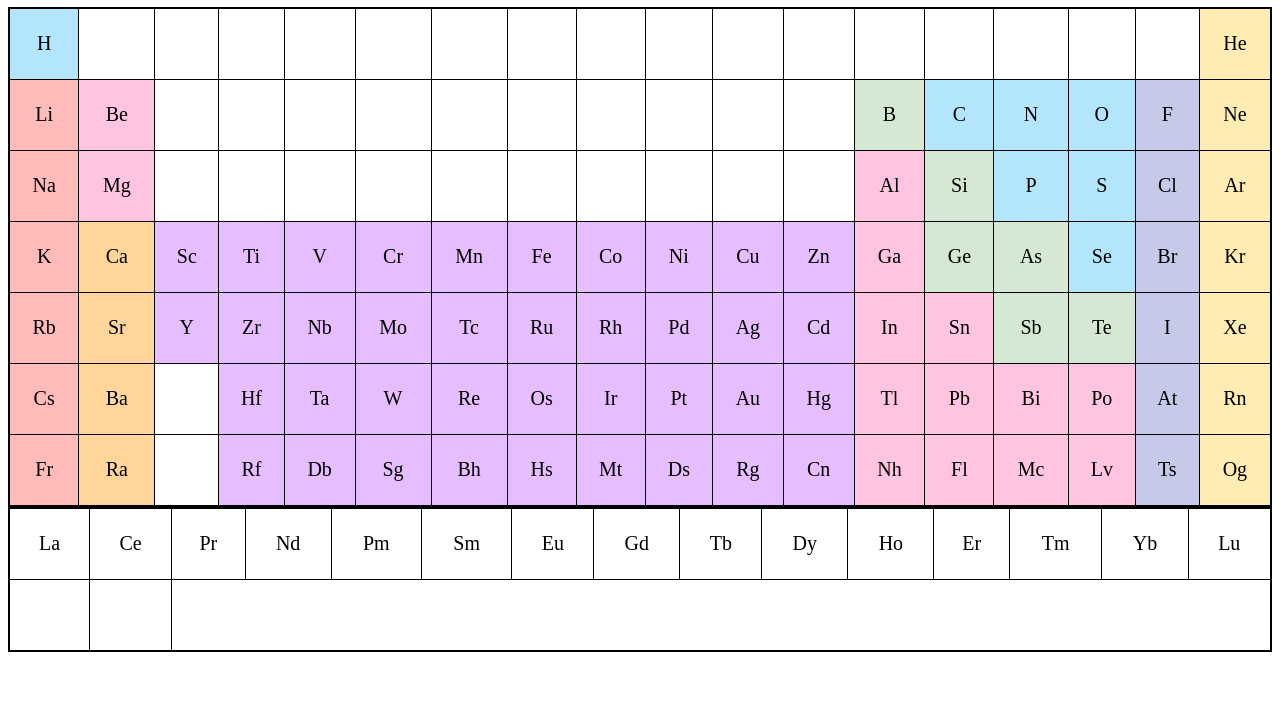
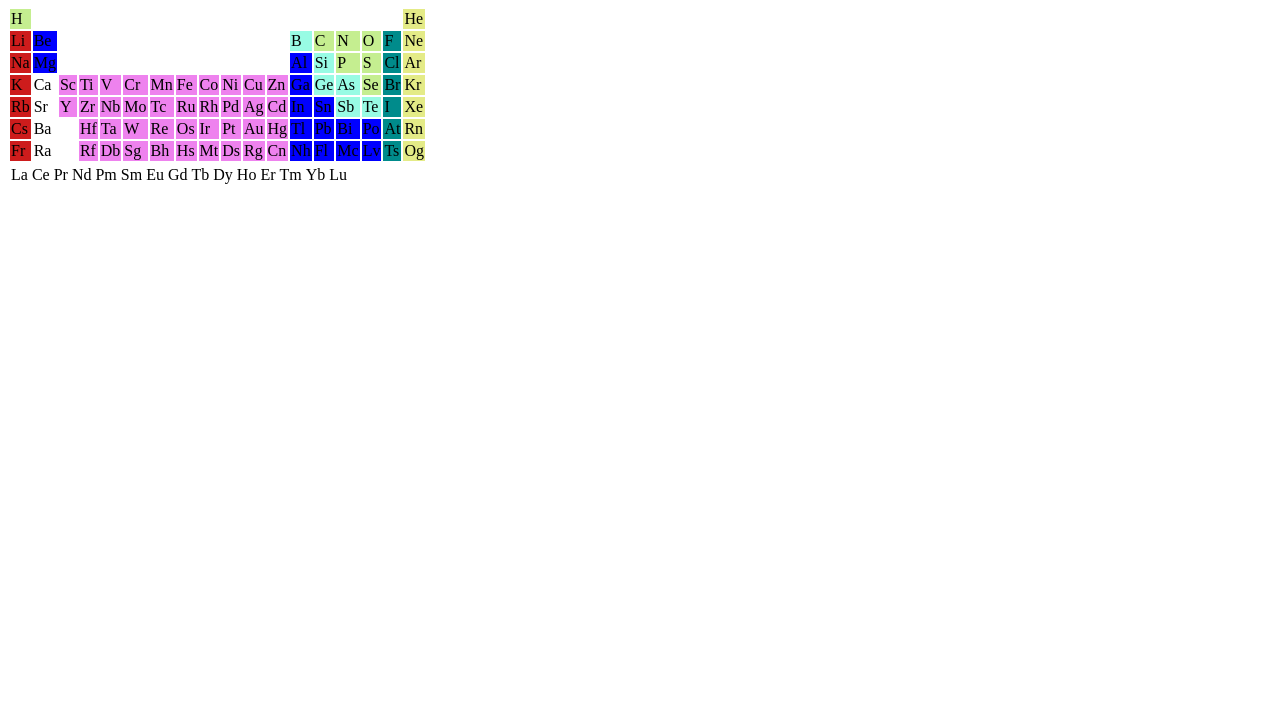
Before and after one commit to FriesRoman/TABULKA-FRIES, a plain HTML site: page index.html in a window 1280 px wide. Shown: the part 73-800 px from the top of the page. Drawn offline with Linux system fonts and the light colour scheme.

Commit message:
Add files via upload

```diff
--- a/style.css
+++ b/style.css
@@ -1,51 +1,32 @@
-table {
-    width: 100%;
-    border-collapse: collapse;
-    border: 2px solid black;
+
+.alkalicke_kovy {
+    background-color: #cd1c1c;
 }
 
-
-table td {
-    height: 50px;
-    font-size: 20px;
-    text-align: center;
-    padding: 10px;
-    border: 1px solid black;
-}
-
-h1 {
-    text-align: center;
-    font-size: 32px;
-}
-
-.alkalicke_kovy {
-    background-color: #FFBABA;
-}
-
-.kovy-alkalickych-zemin {
-    background-color: #FFD59A;
+.kovy-alkalickych_zemin {
+    background-color: #ff9100;
 }
 
 .prechodne-kovy {
-    background-color: #E6BEFF;
+    background-color: violet;
 }
 
 .kovy {
-    background-color: #FFC5E0;
+    background-color: blue;
 }
 
 .polokovy {
-    background-color: #D5E8D4;
+    background-color: #98fbe4;
 }
 
 .nekovy {
-    background-color: #B3E5FC;
+    background-color: #c5ee90;
 }
 
 .halogeny {
-    background-color: #C5CAE9;
+    background-color: darkcyan
 }
 
 .vzacne-plyny {
-    background-color: #FFECB3;
+    background-color: #e4eb87;
 }
```
Also changed, not shown: index.html (line endings or trailing spaces).
